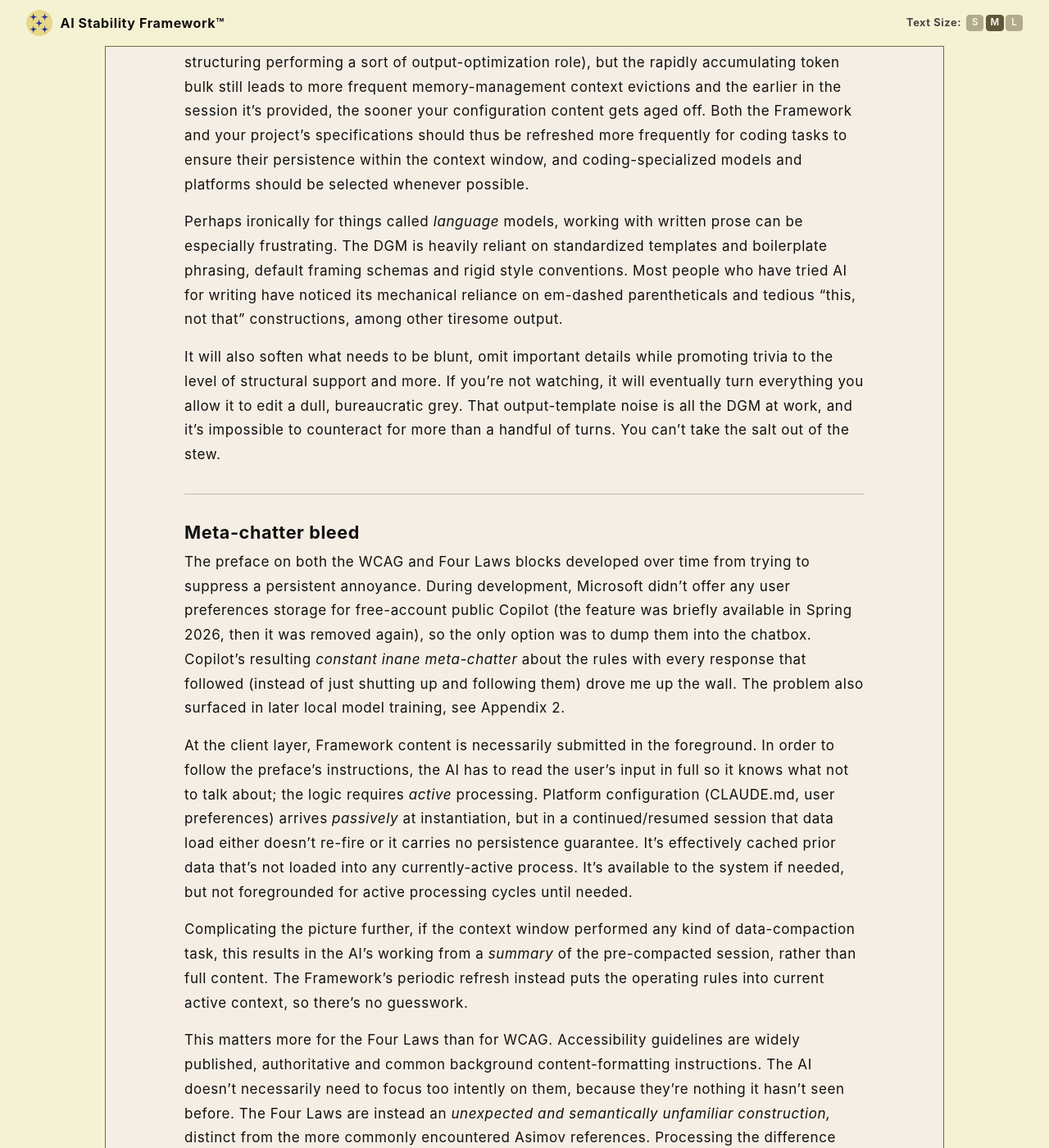
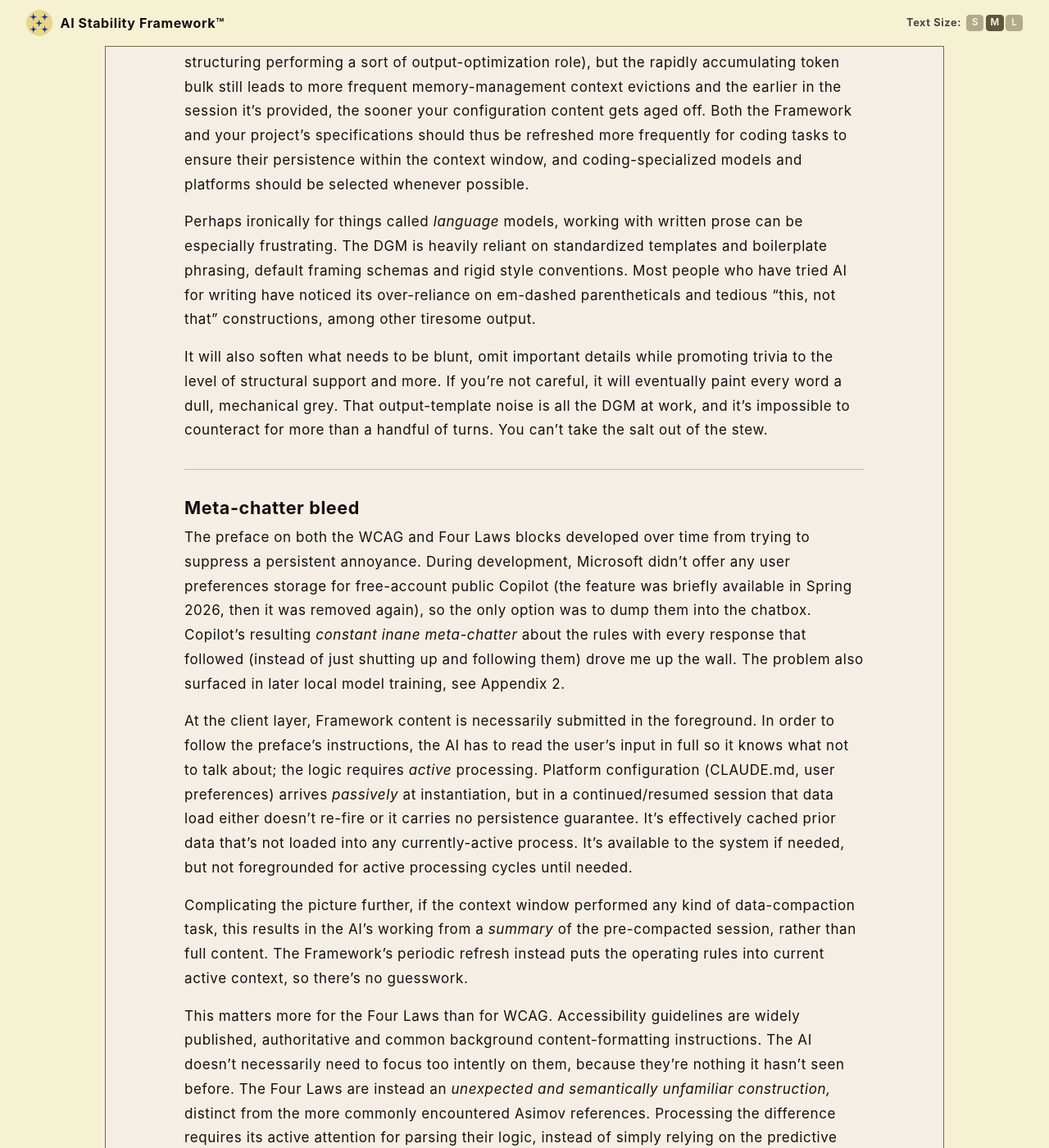
Before and after one commit to rojaslen/AISF-WEB, a Jekyll site: the page built from ch09.md, in a window 1280 px wide and 1400 px high, scrolled down 3241 px. Shown: the whole window at 82% size. Built offline with Jekyll 4.4.1, drawn with Linux system fonts in a browser that asks for light colours; some web fonts are replaced; some of the changed text lies outside the part shown.

```diff
--- a/ch09.md
+++ b/ch09.md
@@ -51,9 +51,9 @@
 
 Behavioral and coding specifications can be loaded into the context window (with WCAG structuring performing a sort of output-optimization role), but the rapidly accumulating token bulk still leads to more frequent memory-management context evictions and the earlier in the session it's provided, the sooner your configuration content gets aged off. Both the Framework and your project's specifications should thus be refreshed more frequently for coding tasks to ensure their persistence within the context window, and coding-specialized models and platforms should be selected whenever possible.
 
-Perhaps ironically for things called *language* models, working with written prose can be especially frustrating. The DGM is heavily reliant on standardized templates and boilerplate phrasing, default framing schemas and rigid style conventions. Most people who have tried AI for writing have noticed its mechanical reliance on em-dashed parentheticals and tedious "this, not that" constructions, among other tiresome output.
+Perhaps ironically for things called *language* models, working with written prose can be especially frustrating. The DGM is heavily reliant on standardized templates and boilerplate phrasing, default framing schemas and rigid style conventions. Most people who have tried AI for writing have noticed its over-reliance on em-dashed parentheticals and tedious "this, not that" constructions, among other tiresome output.
 
-It will also soften what needs to be blunt, omit important details while promoting trivia to the level of structural support and more. If you're not watching, it will eventually turn everything you allow it to edit a dull, bureaucratic grey. That output-template noise is all the DGM at work, and it's impossible to counteract for more than a handful of turns. You can't take the salt out of the stew.
+It will also soften what needs to be blunt, omit important details while promoting trivia to the level of structural support and more. If you're not careful, it will eventually paint every word a dull, mechanical grey. That output-template noise is all the DGM at work, and it's impossible to counteract for more than a handful of turns. You can't take the salt out of the stew.
 
 ---
 
```
Also changed, not shown: other parts of ch09.md (+2 -2 lines), index.md (+1 -1 lines), assets/images/Screenshot 2026-06-30 104448.png (added), 1 other file.
